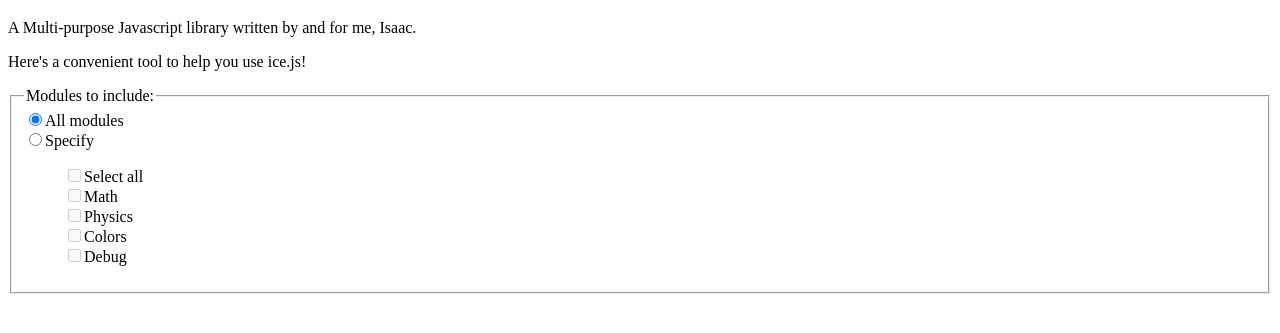
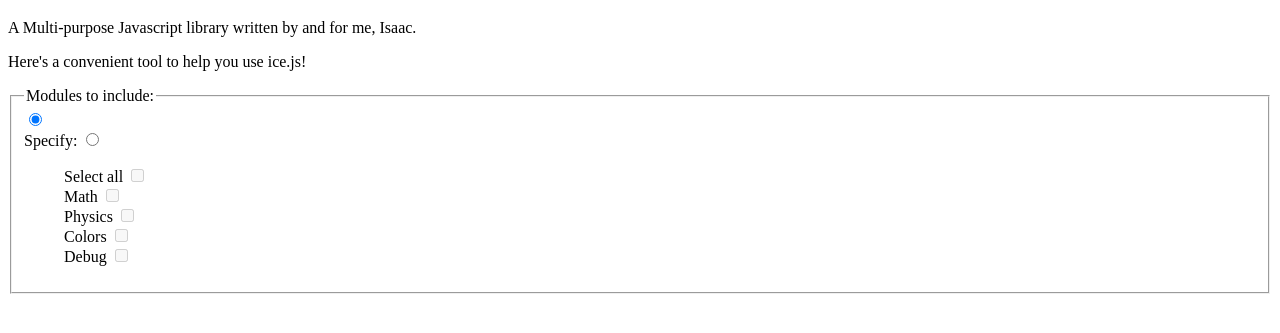
Before and after one commit to caasinehc/ice, a plain HTML site: page index.html in a window 1280 px wide. Shown: the part 61-394 px from the top of the page. Drawn offline with Linux system fonts and the light colour scheme.

Commit message:
I need to review my HTML :P

```diff
--- a/index.html
+++ b/index.html
@@ -12,15 +12,32 @@
 			<fieldset id="modules" onclick="updateModules();">
 
 				<legend>Modules to include: </legend>
-				<input type="radio" name="importAll" value="all" onclick="setSpecify(false);" checked>All modules</input><br />
-				<input type="radio" name="importAll" value="specify" onclick="setSpecify(true);">Specify</input>
+				<label><All modules</label>
+				<input type="radio" name="importAll" value="all" onclick="setSpecify(false);" checked /><br />
+				</label>Specify: </label>
+				<input type="radio" name="importAll" value="specify" onclick="setSpecify(true);" />
 
 				<ul style="list-style: none;">
-					<li><input type="checkbox" id="allCB" onclick="toggleEverything();" disabled>Select all</input></li>
-					<li><input type="checkbox" id="mathCB" disabled>Math</input></li>
-					<li><input type="checkbox" id="physicsCB" disabled>Physics</input></li>
-					<li><input type="checkbox" id="colorsCB" disabled>Colors</input></li>
-					<li><input type="checkbox" id="debugCB" disabled>Debug</input></li>
+					<li>
+						<label>Select all</label>
+						<input type="checkbox" id="allCB" onclick="toggleEverything();" disabled />
+					</li>
+					<li>
+						<label>Math</label>
+						<input type="checkbox" id="mathCB" disabled />
+					</li>
+					<li>
+						<label>Physics</label>
+						<input type="checkbox" id="physicsCB" disabled />
+					</li>
+					<li>
+						<label>Colors</label>
+						<input type="checkbox" id="colorsCB" disabled />
+					</li>
+					<li>
+						<label>Debug</label>
+						<input type="checkbox" id="debugCB" disabled />
+					</li>
 				</ul>
 
 			</fieldset>
```
